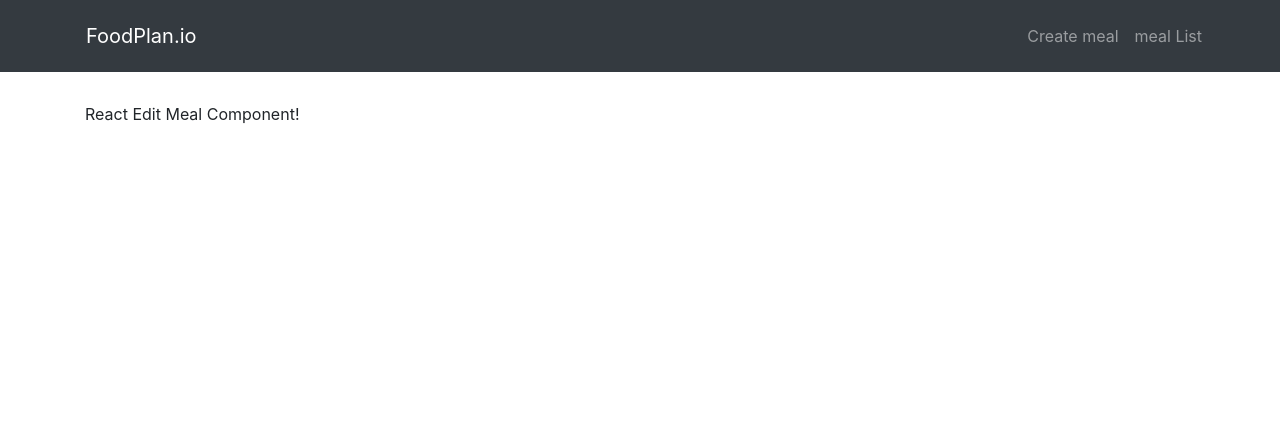
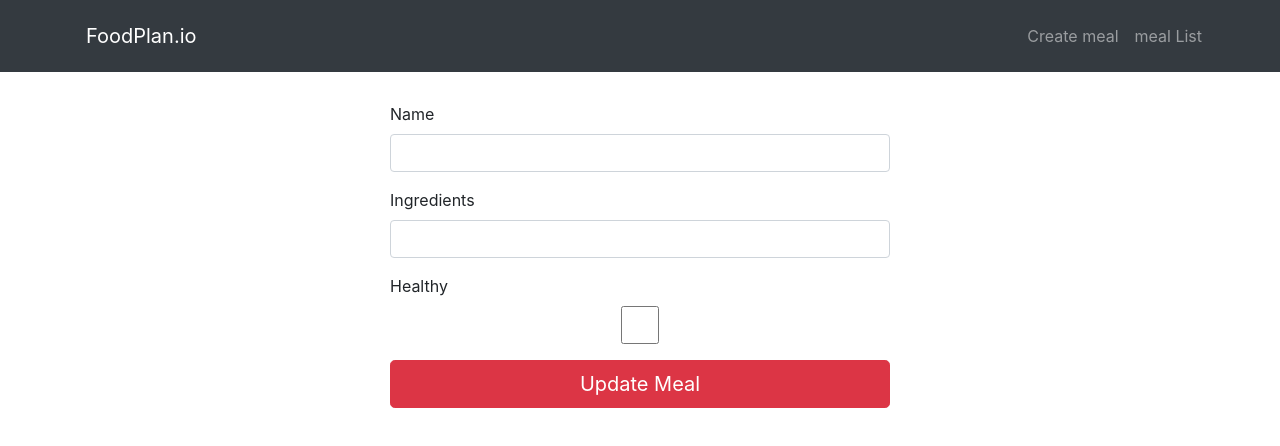
Before and after one commit to TaylorFarley/farley-mern-meal, a React (Create React App) app in the folder client/: page /edit-meal/1 in a window 1280 px wide. Shown: the top 446 px of the page. Built offline with nearby package versions, Linux system fonts and the light colour scheme; no server answers.

Commit message:
finished all

```diff
--- a/client/src/components/MealTableRow.js
+++ b/client/src/components/MealTableRow.js
@@ -1,9 +1,28 @@
 import React, { Component } from 'react';
 import { Link } from 'react-router-dom';
 import Button from 'react-bootstrap/Button';
+import axios from 'axios';
+
+
 
 
 export default class MealTableRow extends Component {
+    constructor(props) {
+        super(props);
+        this.deleteMeal = this.deleteMeal.bind(this);
+    }
+
+    deleteMeal() {
+        axios.delete('http://localhost:4000/meals/delete-meal/' + this.props.obj._id)
+            .then((res) => {
+                console.log('Meal successfully deleted!')
+                this.props.init()
+            }).catch((error) => {
+                console.log(error)
+            })
+    }
+
+
 
     render() {
         return (
@@ -16,8 +35,9 @@ export default class MealTableRow extends Component {
                 <td>
                     <Link className="edit-link" to={"/edit-meal/" + this.props.obj._id}>
                         Edit
+
                     </Link>
-                    <Button size="sm" variant="danger">Delete</Button>
+                    <Button onClick={this.deleteMeal} size="sm" variant="danger">Delete</Button>
                 </td>
             </tr>
         );
--- a/client/src/components/edit-meal.component.js
+++ b/client/src/components/edit-meal.component.js
@@ -1,11 +1,96 @@
 import React, { Component } from "react";
+import Form from 'react-bootstrap/Form'
+import Button from 'react-bootstrap/Button';
+import axios from 'axios';
 
 export default class EditMeal extends Component {
+
+  constructor(props) {
+    super(props)
+
+    this.onChangeMealName = this.onChangeMealName.bind(this);
+    this.onChangeMealIngredients = this.onChangeMealIngredients.bind(this);
+    this.onChangeMealHealthy = this.onChangeMealHealthy.bind(this);
+    this.onSubmit = this.onSubmit.bind(this);
+
+    // State
+    this.state = {
+      name: '',
+      ingredients: '',
+      healthy: false
+    }
+  }
+
+  componentDidMount() {
+    axios.get('http://localhost:4000/meals/edit-Meal/' + this.props.match.params.id)
+      .then(res => {
+        this.setState({
+          name: res.data.name,
+          ingredients: res.data.ingredients,
+          healthy: res.data.healthy
+        });
+      })
+      .catch((error) => {
+        console.log(error);
+      })
+  }
+
+  onChangeMealName(e) {
+    this.setState({ name: e.target.value })
+  }
+
+  onChangeMealIngredients(e) {
+    this.setState({ ingredients: e.target.value })
+  }
+
+  onChangeMealHealthy(e) {
+      this.setState({healthy: !this.state.healthy})
+  }
+
+  onSubmit(e) {
+    e.preventDefault()
+
+    const MealObject = {
+      name: this.state.name,
+      ingredients: this.state.ingredients,
+      healthy: this.state.healthy
+    };
+
+    axios.put('http://localhost:4000/meals/update-meal/' + this.props.match.params.id, MealObject)
+      .then((res) => {
+        console.log(res.data)
+        console.log('Meal successfully updated')
+      }).catch((error) => {
+        console.log(error)
+      })
+
+    // Redirect to Meal List
+    this.props.history.push('/meal-list')
+  }
+
+
   render() {
-    return (
-      <div>
-        <p>React Edit Meal Component!</p>
-      </div>
-    );
+    return (<div className="form-wrapper">
+      <Form onSubmit={this.onSubmit}>
+        <Form.Group controlId="Name">
+          <Form.Label>Name</Form.Label>
+          <Form.Control type="text" value={this.state.name} onChange={this.onChangeMealName} />
+        </Form.Group>
+
+        <Form.Group controlId="ingredients">
+          <Form.Label>Ingredients</Form.Label>
+          <Form.Control type="text" value={this.state.ingredients} onChange={this.onChangeMealIngredients} />
+        </Form.Group>
+
+        <Form.Group controlId="healthy">
+          <Form.Label>Healthy</Form.Label>
+          <Form.Control type="checkbox"  checked={this.state.healthy} onChange={this.onChangeMealHealthy}/>
+        </Form.Group>
+
+        <Button variant="danger" size="lg" block="block" type="submit">
+          Update Meal
+        </Button>
+      </Form>
+    </div>);
   }
 }
--- a/client/src/components/meal-list.component.js
+++ b/client/src/components/meal-list.component.js
@@ -12,15 +12,17 @@ export default class MealList extends Component {
       meals: [],
       checkme: false,
       buttonValue: true,
+      init: false
     };
     this.healthyHandler = this.healthyHandler.bind(this)
-
+    this.init = this.init.bind(this)
   }
 
 
 
 
   componentDidMount() {
+
     axios.get('http://localhost:4000/meals/')
       .then(res => {
           function shuffle(array) {
@@ -30,6 +32,7 @@ export default class MealList extends Component {
            let xx = shuffle(arr)
           this.setState({
           meals: xx
+
         });
       })
       .catch((error) => {
@@ -37,6 +40,16 @@ export default class MealList extends Component {
       })
 
   }
+
+
+
+
+
+
+
+
+
+
 
   DataTable() {
 
```
